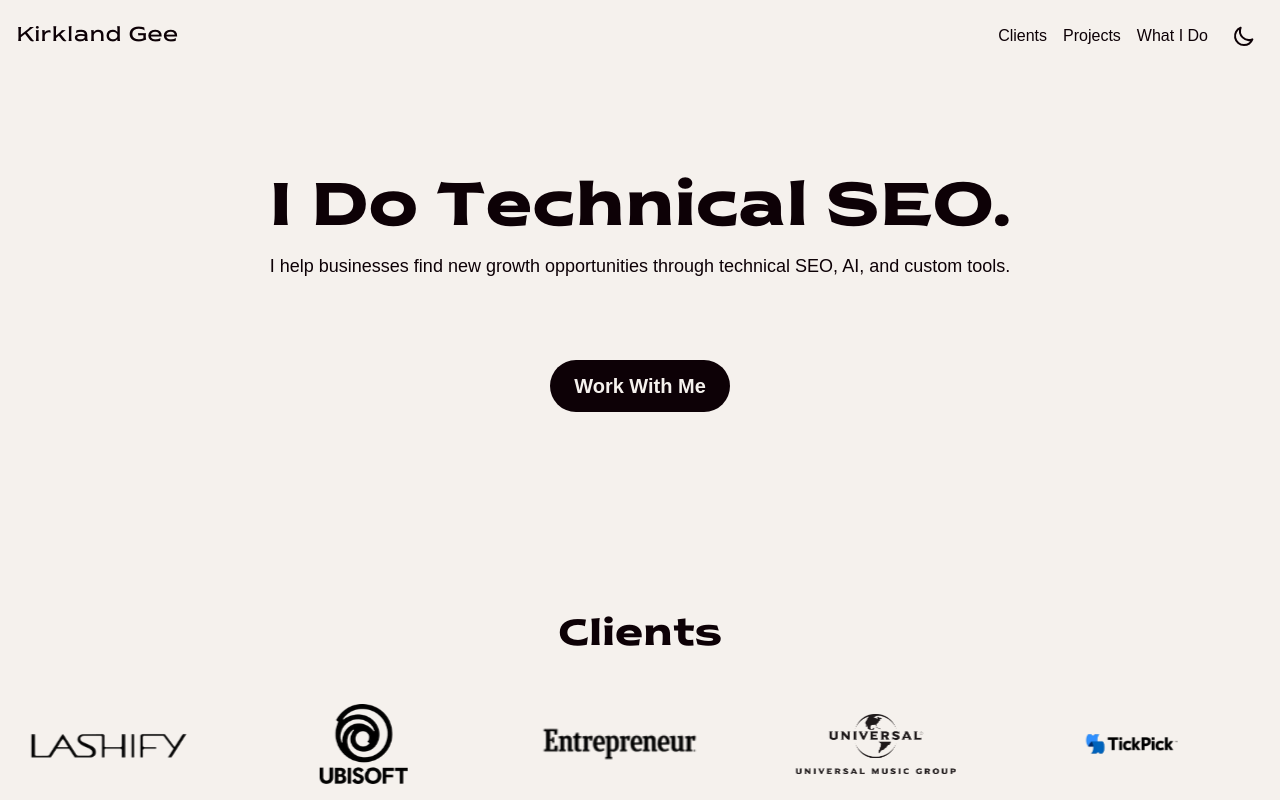
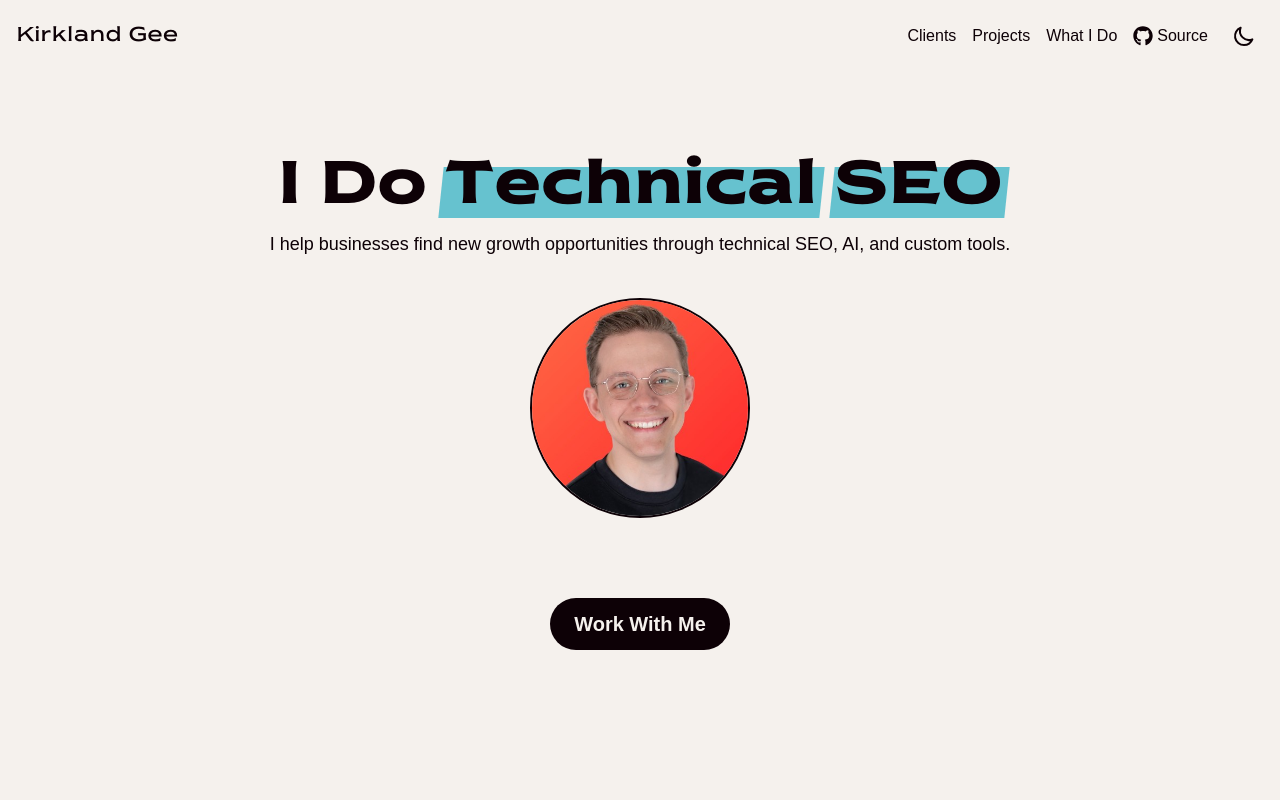
Before and after one commit to KirklandGee/react-portfolio, a Next.js app: page / in a window 1280 px wide. Shown: the top 800 px of the page. Built offline with nearby package versions, Linux system fonts and the light colour scheme; no server answers.

Commit message:
Hero improvements, add CTA to skills, header updates, fix OG image

```diff
--- a/app/components/Header.tsx
+++ b/app/components/Header.tsx
@@ -1,46 +1,24 @@
 'use client'
 
 import Link from 'next/link'
-import { useEffect, useState } from 'react'
+import { useState, useEffect } from 'react'
+import { FaGithub } from 'react-icons/fa'
 
 export default function Header() {
   const [darkMode, setDarkMode] = useState(false)
+  const [isOpen, setIsOpen] = useState(false)
 
+  // Close menu when clicking outside
   useEffect(() => {
-    const handleSmoothScroll = (e: MouseEvent) => {
-      e.preventDefault()
-      const target = e.target as HTMLAnchorElement
-      const id = target.getAttribute('href')?.slice(1)
-      if (id) {
-        const element = document.getElementById(id)
-        if (element) {
-          const elementPosition = element.getBoundingClientRect().top + window.scrollY - 50; // Add 50px offset
-          window.scrollTo({
-            top: elementPosition,
-            behavior: 'smooth'
-          })
+    const closeMenu = (e: MouseEvent) => {
+      const target = e.target as HTMLElement
+      if (isOpen && !target.closest('nav') && !target.closest('button')) {
+        setIsOpen(false)
       }
     }
-    }
-
-    const links = document.querySelectorAll('nav a[href^="#"]')
-    links.forEach(link => {
-      link.addEventListener('click', handleSmoothScroll as EventListener)
-    })
-
-    // New dark mode logic
-    const isDarkMode = localStorage.getItem('darkMode') === 'true'
-    setDarkMode(isDarkMode)
-    if (isDarkMode) {
-      document.documentElement.classList.add('dark')
-    }
-
-    return () => {
-      links.forEach(link => {
-        link.removeEventListener('click', handleSmoothScroll as EventListener)
-      })
-    }
-  }, [])
+    document.addEventListener('click', closeMenu)
+    return () => document.removeEventListener('click', closeMenu)
+  }, [isOpen])
 
   const toggleDarkMode = () => {
     const newDarkMode = !darkMode
@@ -50,16 +28,64 @@ export default function Header() {
   }
 
   return (
-    <header className="bg-isabelline text-licorice dark:bg-licorice dark:text-isabelline py-4 sticky top-0 z-10">
-      <div className="container mx-auto px-4 flex justify-between items-center">
-        <Link href="/" className="text-xl font-florent font-regular">Kirkland Gee</Link>
-        <nav className="flex items-center">
-          <ul className="flex space-x-4 mr-4">
-            <li><a href="#clients" className="hover:text-[#D0B8A8] transition duration-300">Clients</a></li>
-            <li><a href="#projects" className="hover:text-[#D0B8A8] transition duration-300">Projects</a></li>
-            <li><a href="#skills" className="hover:text-[#D0B8A8] transition duration-300">What I Do</a></li>
+    <header className="bg-isabelline text-licorice dark:bg-licorice dark:text-isabelline py-4 sticky top-0 z-50">
+      {/* Overlay */}
+      {isOpen && (
+        <div className="fixed inset-0 bg-black/20 backdrop-blur-sm dark:bg-white/20 z-40"
+             onClick={() => setIsOpen(false)} />
+      )}
+
+      <div className="container mx-auto px-4">
+        <div className="flex justify-between items-center">
+          <Link href="/" className="text-xl font-florent font-regular z-50">Kirkland Gee</Link>
+
+          {/* Hamburger Button */}
+          <button
+            onClick={() => setIsOpen(!isOpen)}
+            className="md:hidden z-50 p-2 hover:bg-gray-200 dark:hover:bg-gray-700 rounded transition-colors"
+            aria-label="Toggle menu"
+          >
+            <div className="w-6 h-5 relative flex flex-col justify-between">
+              <span className={`w-full h-0.5 bg-current transform transition-all duration-300 ${isOpen ? 'rotate-45 translate-y-2' : ''}`} />
+              <span className={`w-full h-0.5 bg-current transition-all duration-300 ${isOpen ? 'opacity-0' : ''}`} />
+              <span className={`w-full h-0.5 bg-current transform transition-all duration-300 ${isOpen ? '-rotate-45 -translate-y-2' : ''}`} />
+            </div>
+          </button>
+
+          {/* Navigation */}
+          <nav className={`
+            fixed md:relative top-0 right-0 h-full md:h-auto w-64 md:w-auto
+            bg-isabelline dark:bg-licorice md:bg-transparent
+            transform ${isOpen ? 'translate-x-0' : 'translate-x-full'} md:translate-x-0
+            transition-transform duration-300 ease-in-out
+            flex flex-col md:flex-row items-start md:items-center
+            pt-20 md:pt-0 px-6 md:px-0
+            z-40 md:z-auto
+          `}>
+            <ul className="flex flex-col md:flex-row space-y-4 md:space-y-0 md:space-x-4 w-full md:w-auto md:mr-4">
+              <li><a href="#clients" onClick={() => setIsOpen(false)} className="block hover:text-moonstone transition duration-300">Clients</a></li>
+              <li><a href="#projects" onClick={() => setIsOpen(false)} className="block hover:text-moonstone transition duration-300">Projects</a></li>
+              <li><a href="#skills" onClick={() => setIsOpen(false)} className="block hover:text-moonstone transition duration-300">What I Do</a></li>
+              <li>
+                <a
+                  href="https://github.com/KirklandGee/react-portfolio"
+                  target="_blank"
+                  rel="noopener noreferrer"
+                  className="flex items-center space-x-1 hover:text-moonstone transition duration-300"
+                >
+                  <FaGithub className="w-5 h-5" />
+                  <span>Source</span>
+                </a>
+              </li>
             </ul>
-          <button onClick={toggleDarkMode} className="p-2 rounded-full hover:bg-gray-200 dark:hover:bg-gray-700 transition duration-300">
+
+            <button
+              onClick={() => {
+                toggleDarkMode();
+                setIsOpen(false);
+              }}
+              className="mt-4 md:mt-0 p-2 rounded-full hover:bg-gray-200 dark:hover:bg-gray-700 transition duration-300"
+            >
               {darkMode ? (
                 <svg xmlns="http://www.w3.org/2000/svg" fill="none" viewBox="0 0 24 24" stroke="currentColor" className="w-6 h-6">
                   <path strokeLinecap="round" strokeLinejoin="round" strokeWidth={2} d="M12 3v1m0 16v1m9-9h-1M4 12H3m15.364 6.364l-.707-.707M6.343 6.343l-.707-.707m12.728 0l-.707.707M6.343 17.657l-.707.707M16 12a4 4 0 11-8 0 4 4 0 018 0z" />
@@ -72,6 +98,7 @@ export default function Header() {
             </button>
           </nav>
         </div>
+      </div>
     </header>
   )
 }
--- a/app/components/Skills.tsx
+++ b/app/components/Skills.tsx
@@ -3,6 +3,7 @@
 import { useEffect, useRef } from 'react'
 import * as d3 from 'd3'
 import Image from 'next/image'
+import Button from './Button';
 
 interface SkillNode extends d3.SimulationNodeDatum {
   id: string;
@@ -264,6 +265,11 @@ return (
             I&apos;m passionate about helping people unlock growth at scale through engineering and data. <br /><br />
             If you&apos;re trying to grow organic search traffic, but you find yourself blocked by technical issues or repetitive tasks that keep you from doing what you do best, I&apos;d love to chat.
           </p>
+          <Button className="mt-20 mx-auto bg-licorice text-isabelline ease-in-out hover:animate-glow text-xl py-3 px-6 w-1/2">
+            <a target="_blank" rel="noopener noreferrer" href="https://forms.clickup.com/9011305725/f/8chv77x-2771/NNJ6RB2QJWGUVH99LY">
+              Let&apos;s Chat
+            </a>
+          </Button>
         </div>
         <div className="flex flex-col col-span-2">
           <div className="hidden md:flex flex-col items-center justify-center col-span-2">
--- a/app/globals.css
+++ b/app/globals.css
@@ -62,6 +62,11 @@ body {
   .animate-glisten {
     animation: glisten 8s ease-in-out infinite;
   }
+  .nav-transition {
+    transition-property: transform, opacity, visibility;
+    transition-duration: 200ms;
+    transition-timing-function: cubic-bezier(0.4, 0, 0.2, 1);
+  }
 }
 
 @keyframes scroll {
--- a/app/layout.tsx
+++ b/app/layout.tsx
@@ -28,7 +28,7 @@ export const metadata: Metadata = {
     type: 'website',
     images: [
       {
-        url: `${siteUrl}/opengraph-image.png`,
+        url: `https://kirklandgee.com/opengraph-image.png`,
         width: 1200,
         height: 630,
         alt: 'Kirkland Gee - Technical SEO Consultant & Developer',
@@ -40,7 +40,7 @@ export const metadata: Metadata = {
     title: "Technical SEO Consultant & Developer | Kirkland Gee",
     description: "Kirkland Gee is a technical SEO consultant and developer with a passion for creating fast, accessible, and secure websites.",
     creator: '@KirklandGee',
-    images: [`${siteUrl}/opengraph-image.png`],
+    images: [`https://kirklandgee.com/opengraph-image.png`],
   },
 };
 
--- a/app/page.tsx
+++ b/app/page.tsx
@@ -6,15 +6,30 @@ import Footer from './components/Footer'
 import Chatbot from './components/Chatbot'
 import Button from './components/Button'
 import KeyStats from './components/KeyStats'
-
+import Image from 'next/image'
 export default function App() {
   return (
     <div className="min-h-screen bg-background text-foreground">
       <Header />
       <main className="container mx-auto px-4 py-8">
-        <div className="flex flex-col justify-center items-center h-96">
-          <h1 className="text-6xl font-florent font-bold text-center">I Do Technical SEO.</h1>
+        <div className="flex flex-col justify-center items-center min-h-[600px]">
+          <h1 className="text-6xl font-florent font-bold text-center mt-15">
+            I Do <span className="relative inline-block">
+              <span className="relative z-10">
+                <span className="relative inline-block">
+                  <span className="relative z-10">Technical</span>
+                  <span className="absolute -inset-1 top-[15%] h-[85%] bg-moonstone/60 transform origin-left scale-x-0 -skew-x-10 animate-highlight"></span>
+                </span>
+                {" "}
+                <span className="relative inline-block">
+                  <span className="relative z-10">SEO</span>
+                  <span className="absolute -inset-1 top-[15%] h-[85%] bg-moonstone/60 transform origin-left scale-x-0 -skew-x-10 animate-highlightDelayed opacity-0"></span>
+                </span>
+              </span>
+            </span>
+          </h1>
           <p className="text-lg text-center mt-3">I help businesses find new growth opportunities through technical SEO, AI, and custom tools.</p>
+          <Image src="/images/kirkland_headshot.jpeg" alt="Kirkland Headshot" width={220} height={220} className="mt-10 border-full border-2 border-licorice dark:border-isabelline rounded-full"/>
           <Button className="mt-20 bg-licorice text-isabelline ease-in-out hover:animate-glow text-xl py-3 px-6">
             <a target="_blank" rel="noopener noreferrer" href="https://forms.clickup.com/9011305725/f/8chv77x-2771/NNJ6RB2QJWGUVH99LY">
               Work With Me
--- a/tailwind.config.ts
+++ b/tailwind.config.ts
@@ -32,6 +32,9 @@ const config: Config = {
         scroll: 'scroll 10s linear infinite',
         glow: 'glow 2s ease-in-out infinite',
         glisten: 'glisten 6s ease-in-out infinite',
+        highlight: 'highlight 1s cubic-bezier(0.645, 0.045, 0.355, 1) forwards',
+        tilt: 'tilt 2s ease-in-out infinite',
+        highlightDelayed: 'highlight 1s cubic-bezier(0.645, 0.045, 0.355, 1) 0.6s forwards'
       },
       keyframes: {
         scroll: {
@@ -46,6 +49,20 @@ const config: Config = {
           '0%, 100%': { backgroundPosition: '100% center' },
           '50%': { backgroundPosition: '0% center' },
         },
+        highlight: {
+          '0%': {
+            transform: 'scaleX(0) skewX(-6deg)',
+            opacity: '1'
+          },
+          '100%': {
+            transform: 'scaleX(1) skewX(-6deg)',
+            opacity: '1'
+          }
+        },
+        tilt: {
+          '0%, 100%': { transform: 'rotate(-1deg)' },
+          '50%': { transform: 'rotate(1deg)' }
+        }
       },
       backgroundImage: {
         'gradient-top': 'linear-gradient(0deg, #f5f1edff, #08a4bdff, #0d0106ff, #c14953ff, #09814aff)',
```
Also changed, not shown: app/opengraph-image.tsx (deleted, +0 -45 lines), app/opengraph-image.png (deleted), public/opengraph-image.png. Lines whose indentation alone changed are shown as unchanged.
